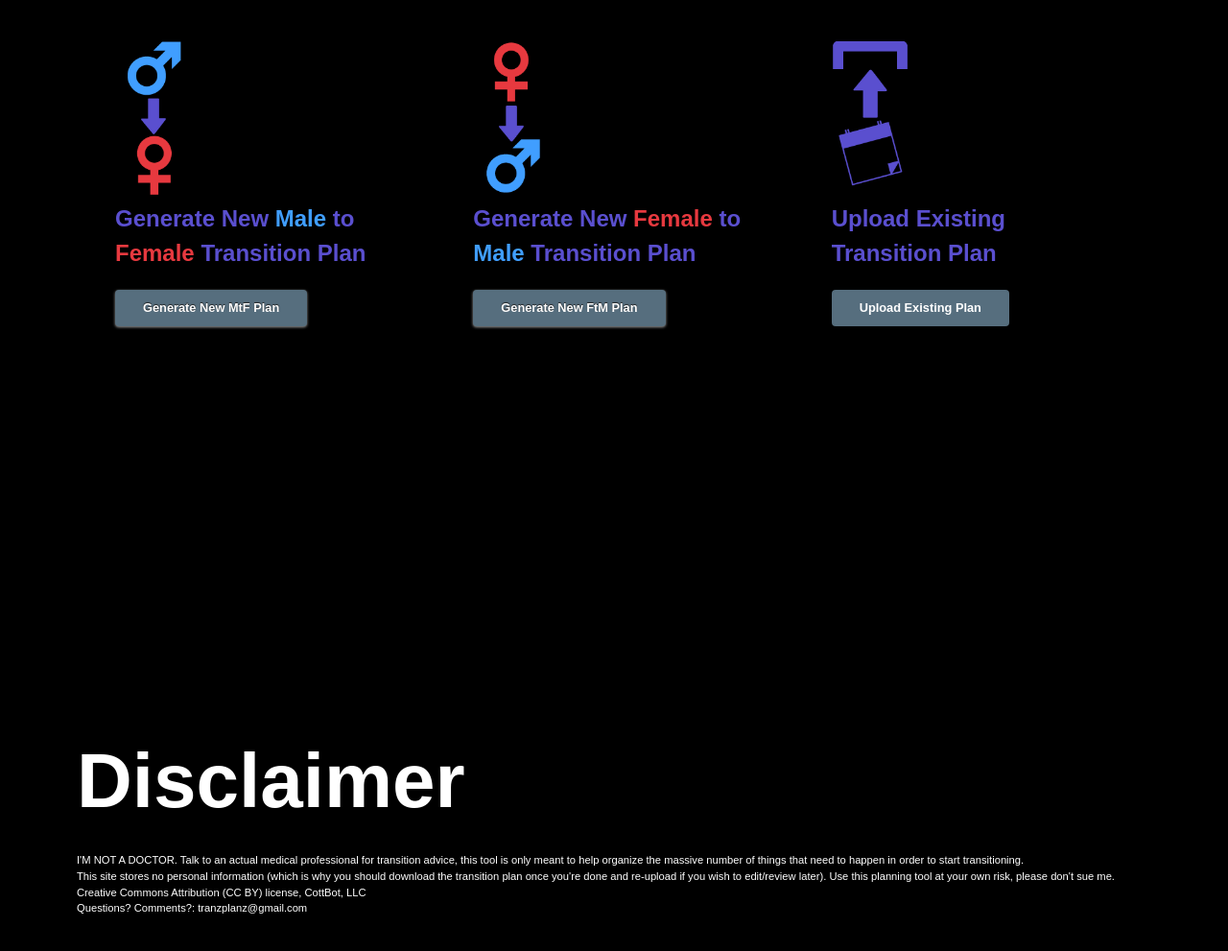
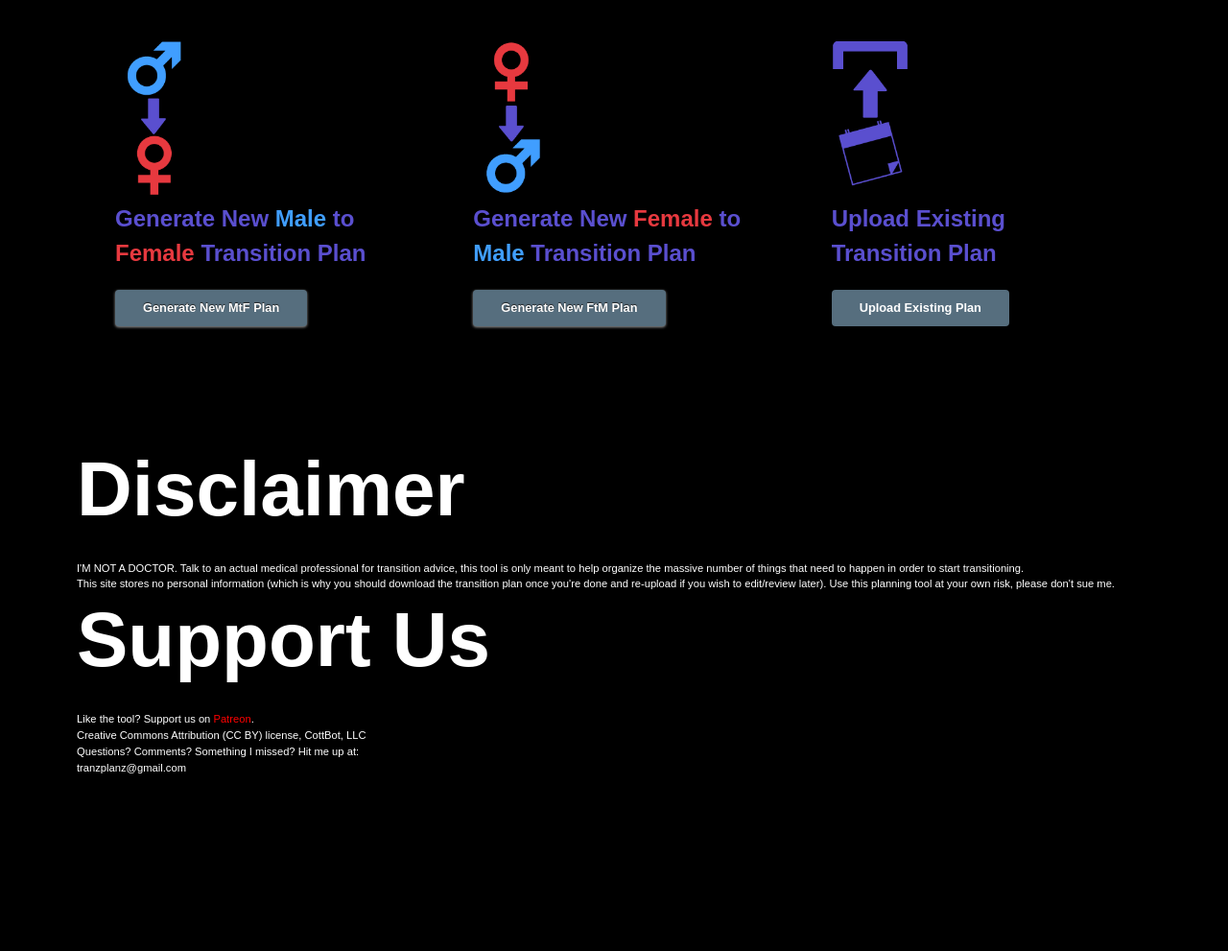
Before and after one commit to nai1s/transition-planner, a website: page index.html in a window 1280 px wide. Shown: the part 387-1378 px from the top of the page at 96% size. After the commit the page ends 1195 px from the top, so only its background shows below. Drawn offline with Linux system fonts and the light colour scheme; a web font is replaced by a local one.

Commit message:
Add Patreon link

```diff
--- a/index.html
+++ b/index.html
@@ -141,7 +141,7 @@
             </section>
 
              <!-- hero section -->
-<section id="disclaimer" class="min-h-100vh flex justify-start items-center">
+<section id="disclaimer" class="min-h-100h flex justify-start items-center">
     <div class="mx-5 md-mx-l5">
         <div>
             <h1 class="white fs-l3 lh-2 md-fs-xl1 md-lh-1 fw-900 ">Disclaimer</h1>
@@ -153,10 +153,28 @@
                         the massive number of things that need to happen in order to start transitioning.
                         <br> This site stores no personal information (which is why you should download the transition plan once you're done and re-upload if you wish to edit/review later).
                             Use this planning tool at your own risk, please don't sue me.
+                    </p>
+                </div>
+            </div>
+        </div>
+    </div>
+</div>
+</section>
+
+<section id="disclaimer" class="min-h-100h flex justify-start items-center">
+    <div class="mx-5 md-mx-l5">
+        <div>
+            <h1 class="white fs-l3 lh-2 md-fs-xl1 md-lh-1 fw-900 ">Support Us</h1>
+
+            <div class="white fs-s3 mt-3">
+                <div>
+                    <p>
+                        Like the tool? Support us on <a href="https://www.patreon.com/tranzplanz">Patreon</a>.
                         <br> Creative Commons Attribution (CC BY) license, CottBot, LLC
 
                         <br>
-                        Questions? Comments?: tranzplanz@gmail.com
+                        Questions? Comments? Something I missed? Hit me up at:
+                        <br> tranzplanz@gmail.com
 
                     </p>
                 </div>
--- a/transition-planner.css
+++ b/transition-planner.css
@@ -179,3 +179,18 @@ input[type="file"] {
 	text-decoration: none;
 	cursor: pointer;
   }
+
+  /* unvisited link */
+a:link {
+	color: red;
+  }
+
+  /* visited link */
+  a:visited {
+	color: purple;
+  }
+
+  /* mouse over link */
+  a:hover {
+	color: white;
+  }
```
